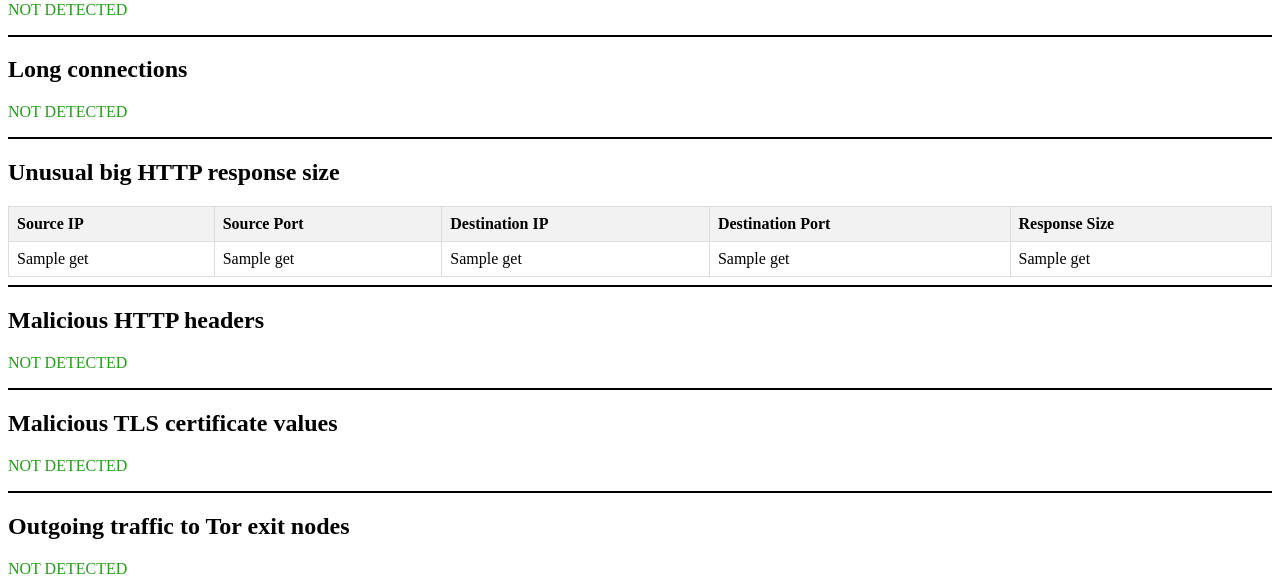
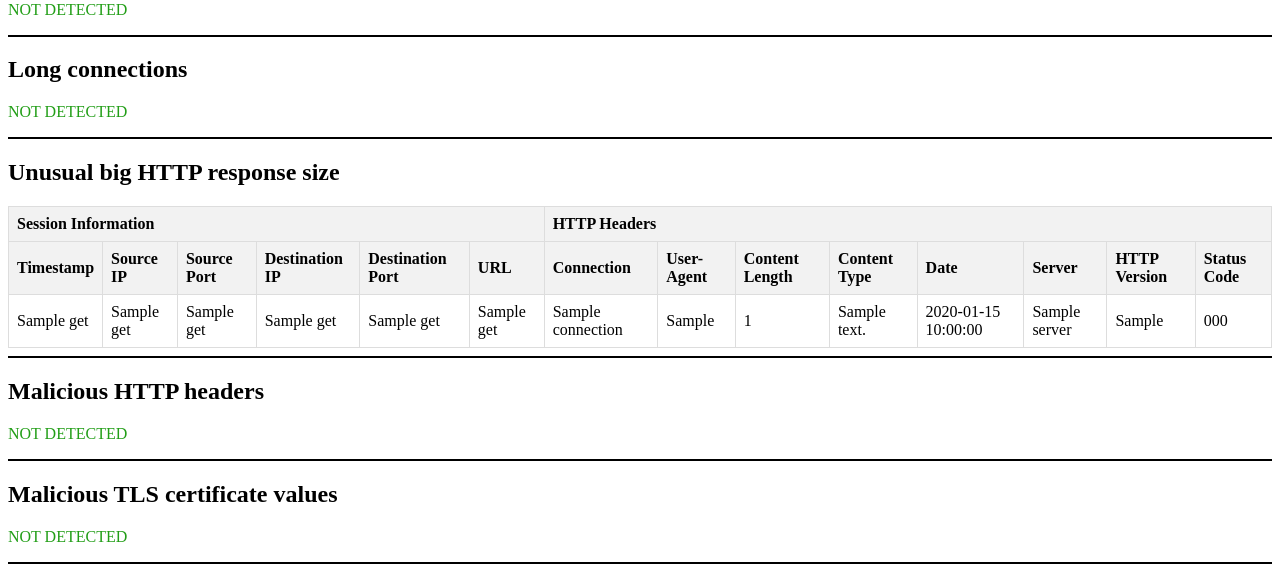
Before and after one commit to martinkubecka/C2Detective, a Python web app: template templates/report_template.html in a window 1280 px wide. Shown: the part 764-1349 px from the top of the page. Run offline with Jinja, Linux system fonts and the light colour scheme; the template is opened without the code that fills it: most values are stand-ins (such as "Sample title", 1, 10 or a date in 2020).

Commit message:
changed HTTP size detection to extracted sessions

```diff
--- a/src/packet_parser.py
+++ b/src/packet_parser.py
@@ -201,10 +201,6 @@ class PacketParser:
                     if path and isinstance(path, bytes):
                         path = path.decode() # decode bytes
 
-                    user_agent = http_request.fields.get('User_Agent')
-                    if user_agent and isinstance(user_agent, bytes):
-                        user_agent = user_agent.decode() # decode bytes
-
                     if host:
                         url = f"{host}{path}"
                         unique_urls.add(url)
@@ -220,7 +216,6 @@ class PacketParser:
                     method=method,
                     url=url,
                     path=path,
-                    user_agent=user_agent,
                     http_headers=http_headers
                 )
 
--- a/templates/report_template.html
+++ b/templates/report_template.html
@@ -213,22 +213,49 @@
     <h2>Unusual big HTTP response size</h2>
     {% if detected_iocs.get("big_HTTP_response_size") %}
     <table class="report-table">
+        <thead>
             <tr>
+                <th colspan="6">Session Information</th>
+                <th colspan="8">HTTP Headers</th>
+            </tr>
+            <tr>
+                <th>Timestamp</th>
                 <th>Source IP</th>
                 <th>Source Port</th>
                 <th>Destination IP</th>
                 <th>Destination Port</th>
-            <th>Response Size</th>
+                <th>URL</th>
+
+                <th>Connection</th>
+                <th>User-Agent</th>
+                <th>Content Length</th>
+                <th>Content Type</th>
+                <th>Date</th>
+                <th>Server</th>
+                <th>HTTP Version</th>
+                <th>Status Code</th>
             </tr>
-        {% for entry in detected_iocs.get("big_HTTP_response_size") %}
+        </thead>
+        <tbody>
+            {% for header in detected_iocs.get("big_HTTP_response_size") %}
             <tr>
-            <td>{{ entry.get("src_ip") }}</td>
-            <td>{{ entry.get("src_port") }}</td>
-            <td>{{ entry.get("dst_ip") }}</td>
-            <td>{{ entry.get("dst_port") }}</td>
-            <td>{{ entry.get("response_size") }}</td>
+                <td>{{ header.get("timestamp") }}</td>
+                <td>{{ header.get("src_ip") }}</td>
+                <td>{{ header.get("src_port") }}</td>
+                <td>{{ header.get("dst_ip") }}</td>
+                <td>{{ header.get("dst_port") }}</td>
+                <td>{{ header.get("url") }}</td>
+                <td>{{ header.get("http_headers").get("Connection")|default("N/A") }}</td>
+                <td>{{ header.get("http_headers").get("User_Agent")|default("N/A") }}</td>
+                <td>{{ header.get("http_headers").get("Content_Length")|default("N/A") }}</td>
+                <td>{{ header.get("http_headers").get("Content_Type")|default("N/A") }}</td>
+                <td>{{ header.get("http_headers").get("Date")|default("N/A") }}</td>
+                <td>{{ header.get("http_headers").get("Server")|default("N/A") }}</td>
+                <td>{{ header.get("http_headers").get("Http_Version")|default("N/A") }}</td>
+                <td>{{ header.get("http_headers").get("Status_Code")|default("N/A") }}</td>
             </tr>
             {% endfor %}
+        </tbody>
     </table>
     {% else %}
     <p class="not-detected">NOT DETECTED</p>
@@ -242,7 +269,7 @@
             <tr>
                 <th colspan="2">General Information</th>
                 <th colspan="6">Session Information</th>
-                <th colspan="9">HTTP Headers</th>
+                <th colspan="8">HTTP Headers</th>
             </tr>
             <tr>
                 <th>C2 Framework</th>
@@ -253,15 +280,14 @@
                 <th>Destination IP</th>
                 <th>Destination Port</th>
                 <th>URL</th>
-                <th>User Agent</th>
                 <th>Connection</th>
+                <th>User-Agent</th>
                 <th>Content Length</th>
                 <th>Content Type</th>
                 <th>Date</th>
                 <th>Server</th>
                 <th>HTTP Version</th>
                 <th>Status Code</th>
-                <th>Reason Phrase</th>
             </tr>
         </thead>
         <tbody>
@@ -275,15 +301,14 @@
                 <td>{{ header.get("session").get("dst_ip") }}</td>
                 <td>{{ header.get("session").get("dst_port") }}</td>
                 <td>{{ header.get("session").get("url") }}</td>
-                <td>{{ header.get("session").get("user_agent")|default("N/A") }}</td>
                 <td>{{ header.get("session").get("http_headers").get("Connection")|default("N/A") }}</td>
+                <td>{{ header.get("session").get("http_headers").get("User_Agent")|default("N/A") }}</td>
                 <td>{{ header.get("session").get("http_headers").get("Content_Length")|default("N/A") }}</td>
                 <td>{{ header.get("session").get("http_headers").get("Content_Type")|default("N/A") }}</td>
                 <td>{{ header.get("session").get("http_headers").get("Date")|default("N/A") }}</td>
                 <td>{{ header.get("session").get("http_headers").get("Server")|default("N/A") }}</td>
                 <td>{{ header.get("session").get("http_headers").get("Http_Version")|default("N/A") }}</td>
                 <td>{{ header.get("session").get("http_headers").get("Status_Code")|default("N/A") }}</td>
-                <td>{{ header.get("session").get("http_headers").get("Reason_Phrase")|default("N/A") }}</td>
             </tr>
             {% endfor %}
         </tbody>
@@ -610,8 +635,8 @@
                     <th>URL</th>
                     <th>Path</th>
 
-                    <th>User-agent</th>
                     <th>Connection</th>
+                    <th>User-Agent</th>
                     <th>Content Length</th>
                     <th>Content Type</th>
                     <th>Date</th>
@@ -633,8 +658,8 @@
                     <td>{{ session.get("method")|default("N/A") }}</td>
                     <td>{{ session.get("url")|default("N/A") }}</td>
                     <td>{{ session.get("path")|default("N/A") }}</td>
-                    <td>{{ session.get("user_agent")|default("N/A") }}</td>
                     <td>{{ session.get("http_headers").get("Connection")|default("N/A") }}</td>
+                    <td>{{ session.get("http_headers").get("User_Agent")|default("N/A") }}</td>
                     <td>{{ session.get("http_headers").get("Content_Length")|default("N/A") }}</td>
                     <td>{{ session.get("http_headers").get("Content_Type")|default("N/A") }}</td>
                     <td>{{ session.get("http_headers").get("Date")|default("N/A") }}</td>
```
Also changed, not shown: src/detection_engine.py (+14 -34 lines). Lines whose indentation alone changed are shown as unchanged.
